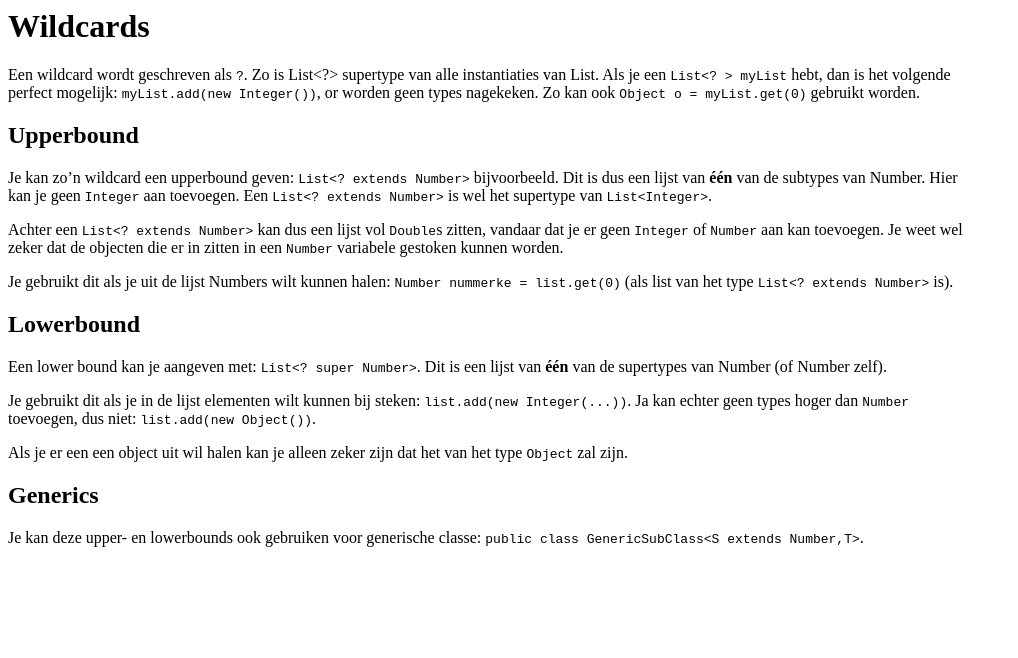
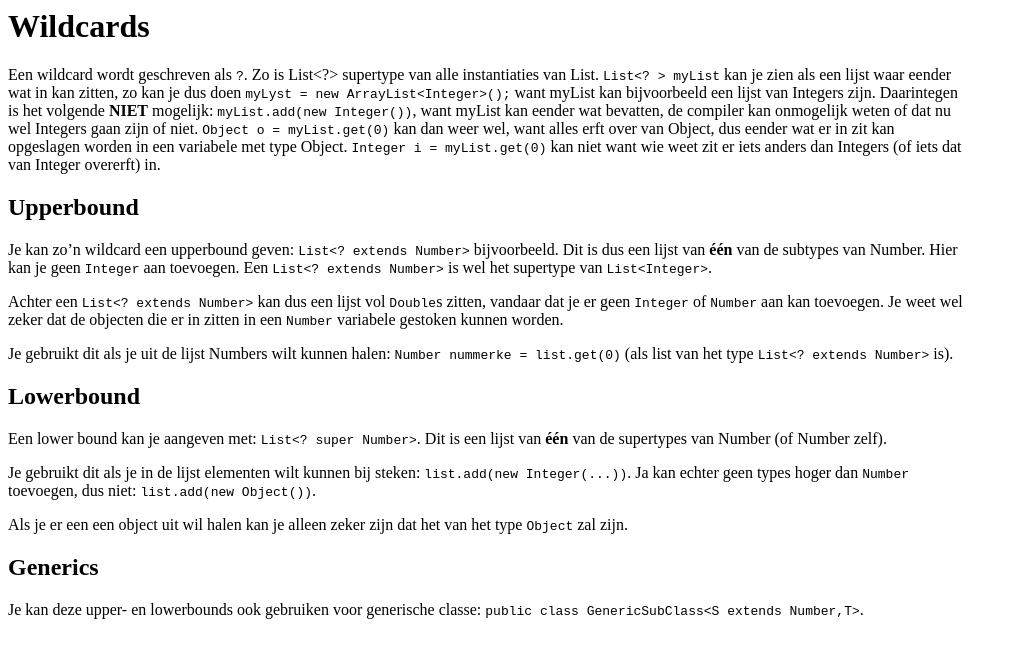
Before and after one commit to myschoolwork/samenvatting_op, a Jekyll site: the page built from part4/_posts/0004-11-02-Wildcards.md, in a window 1280 px wide. Shown: the top 658 px of the page, without its empty margins (0-1018 px from the left). Built offline with Jekyll 4.4.1, drawn with Linux system fonts in a browser that asks for light colours.

Commit message:
Fixed info about wildcards, it should now be correct.

```diff
--- a/part4/_posts/0004-11-02-Wildcards.md
+++ b/part4/_posts/0004-11-02-Wildcards.md
@@ -4,7 +4,7 @@ layout: default
 
 # Wildcards
 
-Een wildcard wordt geschreven als `?`. Zo is List<?> supertype van alle instantiaties van List. Als je een `List<? > myList` hebt, dan is het volgende perfect mogelijk: `myList.add(new Integer())`, or worden geen types nagekeken. Zo kan ook `Object o = myList.get(0)` gebruikt worden.
+Een wildcard wordt geschreven als `?`. Zo is List<?> supertype van alle instantiaties van List. `List<? > myList` kan je zien als een lijst waar eender wat in kan zitten, zo kan je dus doen `myLyst = new ArrayList<Integer>();` want myList kan bijvoorbeeld een lijst van Integers zijn. Daarintegen is het volgende **NIET** mogelijk: `myList.add(new Integer())`, want myList kan eender wat bevatten, de compiler kan onmogelijk weten of dat nu wel Integers gaan zijn of niet. `Object o = myList.get(0)` kan dan weer wel, want alles erft over van Object, dus eender wat er in zit kan opgeslagen worden in een variabele met type Object. `Integer i = myList.get(0)` kan niet want wie weet zit er iets anders dan Integers (of iets dat van Integer overerft) in.
 
 ## Upperbound
 
```
